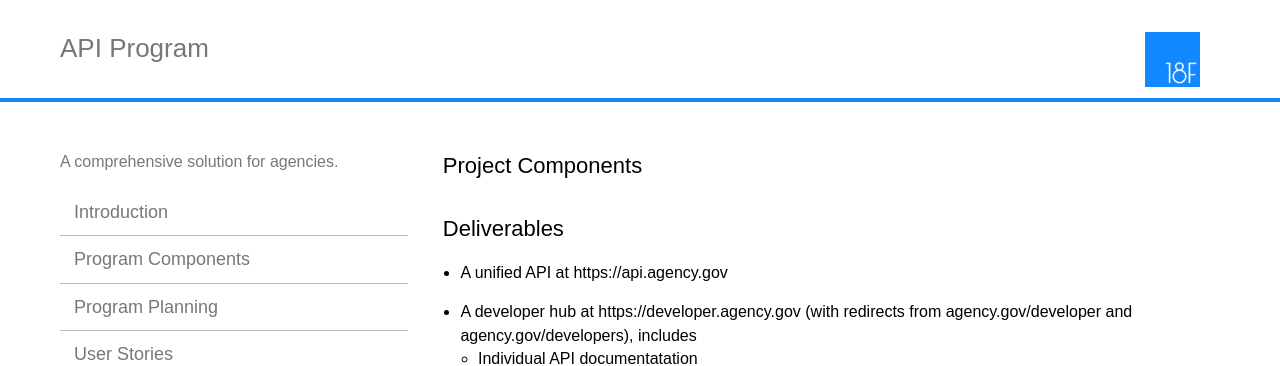
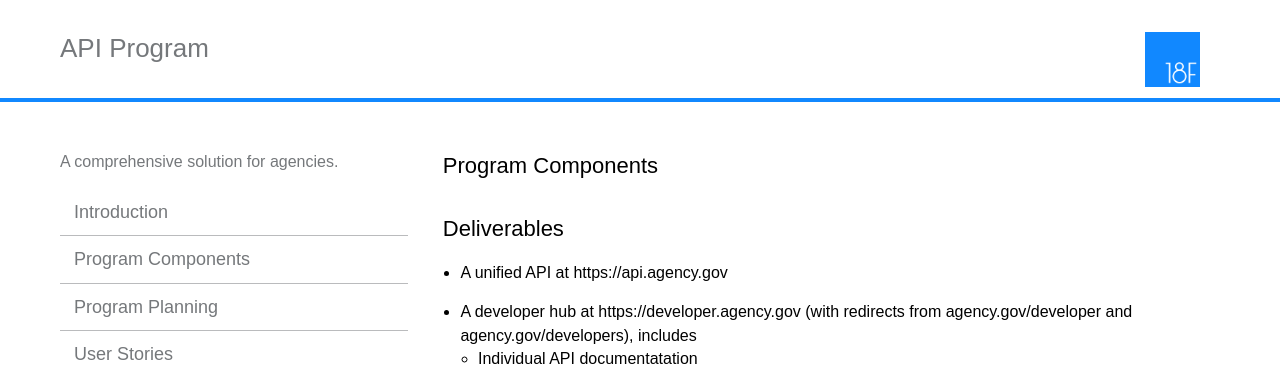
Before and after one commit to 18F/api-program, a Jekyll site: the page built from pages/program-components.md, in a window 1280 px wide. Shown: the top 366 px of the page. Built offline with Jekyll 4.4.1, drawn with Linux system fonts in a browser that asks for light colours.

Commit message:
changing page name/title

```diff
--- a/pages/project-components.md
+++ b/pages/program-components.md
@@ -1,7 +1,7 @@
 ---
 layout: page
-title:  "Project Components"
-permalink: /project-components/
+title:  "Program Components"
+permalink: /program-components/
 ---
 
 ## Deliverables
```
